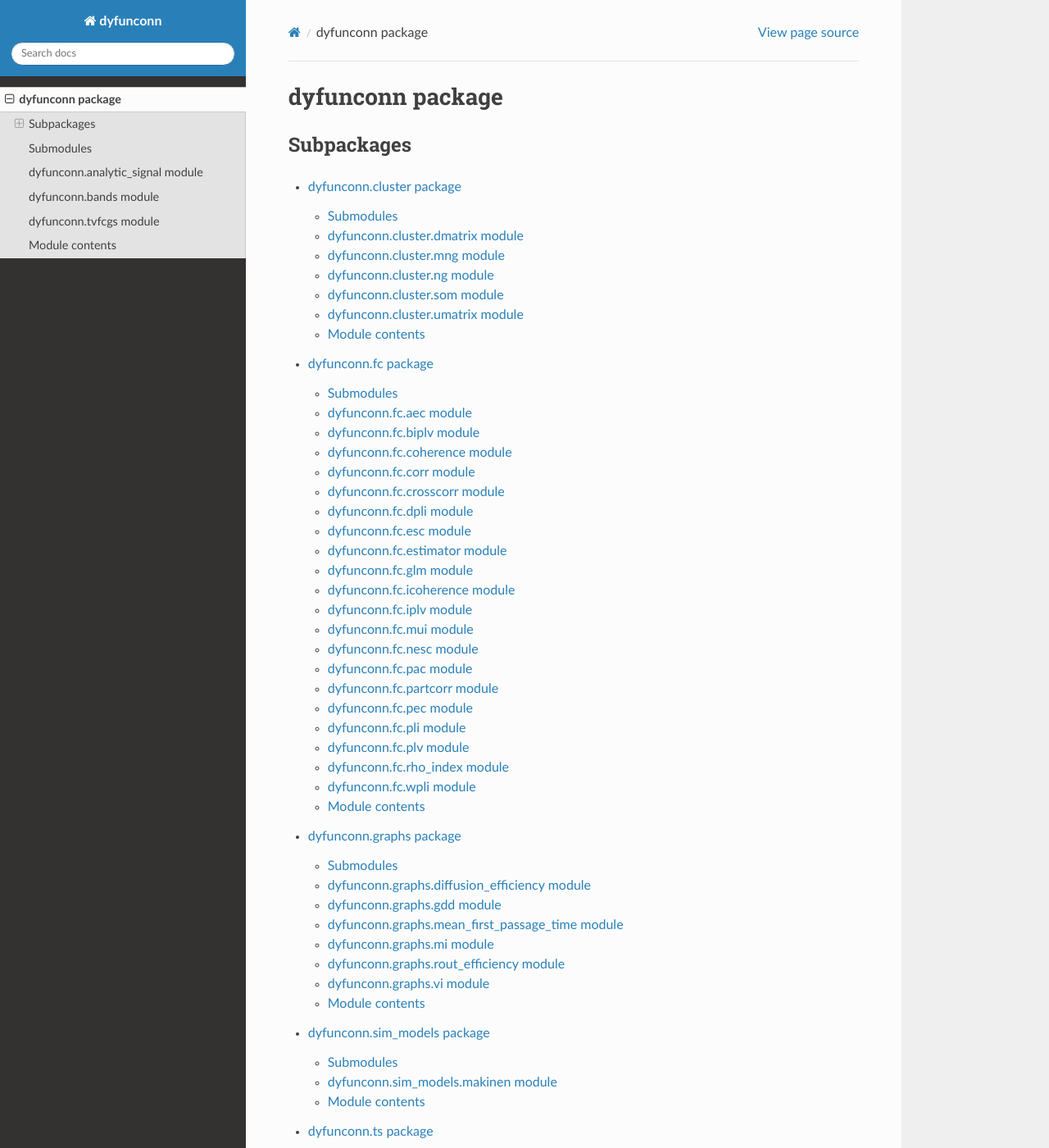
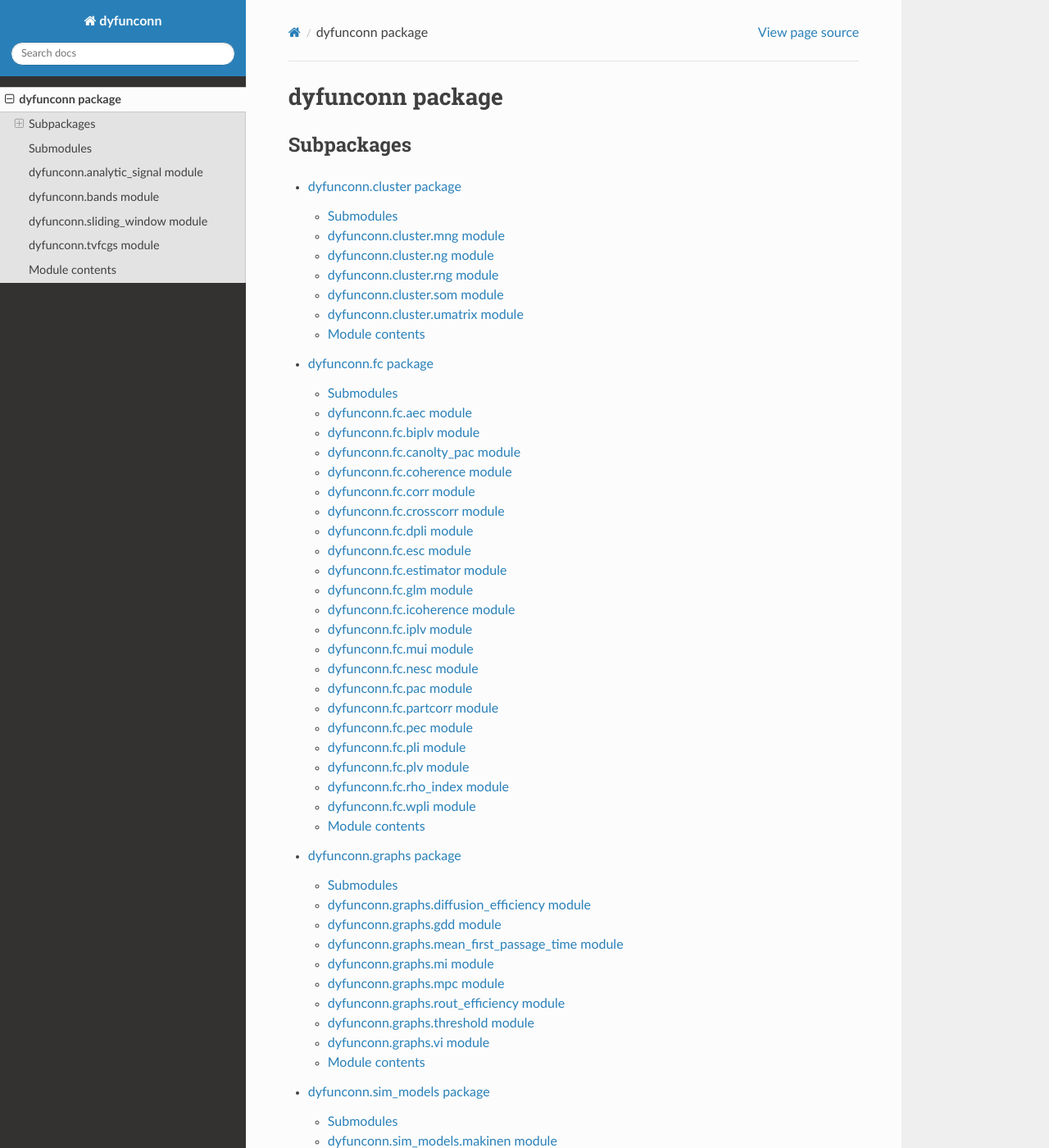
Before and after one commit to makism/dyconnmap, a Sphinx documentation site: the page built from docs/dyfunconn.rst, in a window 1280 px wide and 1400 px high. Shown: the whole window at 82% size. Built offline with Sphinx 7.4.7 and the Read the Docs theme 2.0.0, drawn with Linux system fonts in a browser that asks for light colours; some of the changed text lies outside the part shown.

Commit message:
Update precompile HTML documentation.

```diff
--- a/docs/dyfunconn.cluster.rst
+++ b/docs/dyfunconn.cluster.rst
@@ -3,14 +3,6 @@
 
 Submodules
 ----------
-
-dyfunconn.cluster.dmatrix module
---------------------------------
-
-.. automodule:: dyfunconn.cluster.dmatrix
-    :members:
-    :undoc-members:
-    :show-inheritance:
 
 dyfunconn.cluster.mng module
 ----------------------------
@@ -24,6 +16,14 @@
 ---------------------------
 
 .. automodule:: dyfunconn.cluster.ng
+    :members:
+    :undoc-members:
+    :show-inheritance:
+
+dyfunconn.cluster.rng module
+----------------------------
+
+.. automodule:: dyfunconn.cluster.rng
     :members:
     :undoc-members:
     :show-inheritance:
--- a/docs/dyfunconn.fc.rst
+++ b/docs/dyfunconn.fc.rst
@@ -16,6 +16,14 @@
 -------------------------
 
 .. automodule:: dyfunconn.fc.biplv
+    :members:
+    :undoc-members:
+    :show-inheritance:
+
+dyfunconn.fc.canolty\_pac module
+--------------------------------
+
+.. automodule:: dyfunconn.fc.canolty_pac
     :members:
     :undoc-members:
     :show-inheritance:
@@ -148,8 +156,8 @@
     :undoc-members:
     :show-inheritance:
 
-dyfunconn.fc.rho_index module
------------------------------
+dyfunconn.fc.rho\_index module
+------------------------------
 
 .. automodule:: dyfunconn.fc.rho_index
     :members:
--- a/docs/dyfunconn.graphs.rst
+++ b/docs/dyfunconn.graphs.rst
@@ -4,8 +4,8 @@
 Submodules
 ----------
 
-dyfunconn.graphs.diffusion_efficiency module
---------------------------------------------
+dyfunconn.graphs.diffusion\_efficiency module
+---------------------------------------------
 
 .. automodule:: dyfunconn.graphs.diffusion_efficiency
     :members:
@@ -20,8 +20,8 @@
     :undoc-members:
     :show-inheritance:
 
-dyfunconn.graphs.mean_first_passage_time module
------------------------------------------------
+dyfunconn.graphs.mean\_first\_passage\_time module
+--------------------------------------------------
 
 .. automodule:: dyfunconn.graphs.mean_first_passage_time
     :members:
@@ -36,10 +36,26 @@
     :undoc-members:
     :show-inheritance:
 
-dyfunconn.graphs.rout_efficiency module
----------------------------------------
+dyfunconn.graphs.mpc module
+---------------------------
+
+.. automodule:: dyfunconn.graphs.mpc
+    :members:
+    :undoc-members:
+    :show-inheritance:
+
+dyfunconn.graphs.rout\_efficiency module
+----------------------------------------
 
 .. automodule:: dyfunconn.graphs.rout_efficiency
+    :members:
+    :undoc-members:
+    :show-inheritance:
+
+dyfunconn.graphs.threshold module
+---------------------------------
+
+.. automodule:: dyfunconn.graphs.threshold
     :members:
     :undoc-members:
     :show-inheritance:
--- a/docs/dyfunconn.rst
+++ b/docs/dyfunconn.rst
@@ -15,8 +15,8 @@
 Submodules
 ----------
 
-dyfunconn.analytic_signal module
---------------------------------
+dyfunconn.analytic\_signal module
+---------------------------------
 
 .. automodule:: dyfunconn.analytic_signal
     :members:
@@ -27,6 +27,14 @@
 ----------------------
 
 .. automodule:: dyfunconn.bands
+    :members:
+    :undoc-members:
+    :show-inheritance:
+
+dyfunconn.sliding\_window module
+--------------------------------
+
+.. automodule:: dyfunconn.sliding_window
     :members:
     :undoc-members:
     :show-inheritance:
```
Also changed, not shown: docs/dyfunconn.sim_models.rst (+4 -4 lines), docs/dyfunconn.ts.rst (+24 -16 lines).
